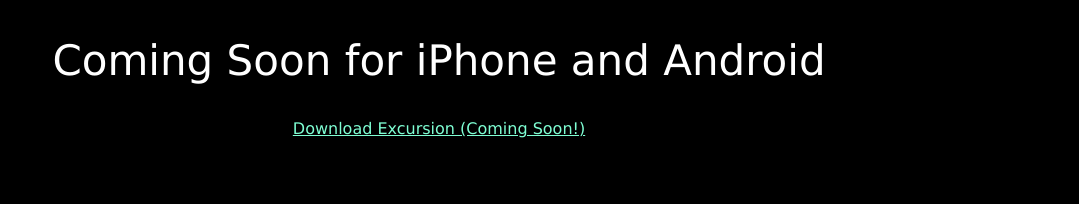
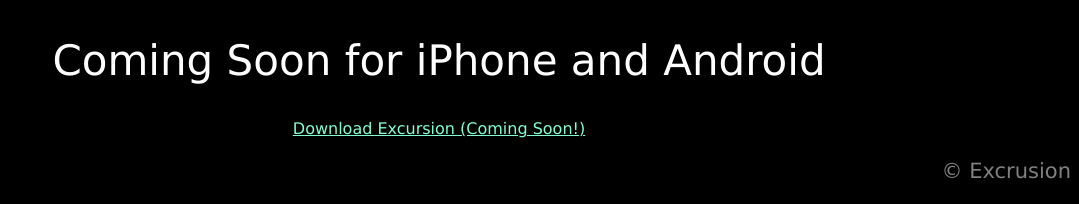
Before and after one commit to kwcortum/Excursion, a plain HTML site: page index.html in a window 1280 px wide. Shown: the part 1125-1329 px from the top of the page, without its empty margins (201-1280 px from the left). Before the commit the page ends 1279 px from the top, so only its background shows below. Drawn offline with Linux system fonts and the light colour scheme.

Commit message:
Added copyright sign and fixed some CSS issues

```diff
--- a/index.html
+++ b/index.html
@@ -24,5 +24,6 @@
     </div>
     <h2>Coming Soon for iPhone and Android</h2>
     <p>Download Excursion (Coming Soon!)</p>
+    <p class="description-2"><scan>&#169</scan> Excrusion</p>
 </body>
 </html>
--- a/resources/css/styles.css
+++ b/resources/css/styles.css
@@ -28,6 +28,13 @@
     text-decoration: none;
 }
 
+.description-2 {
+    font-size: 21px;
+    color: gray;
+    text-align: right;
+    text-decoration: none;
+}
+
 .landscape-photo {
     margin: 20px;
 }
```
